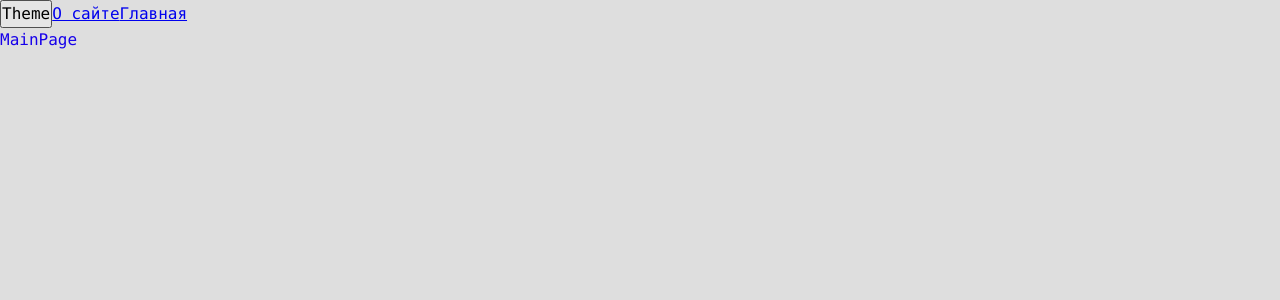
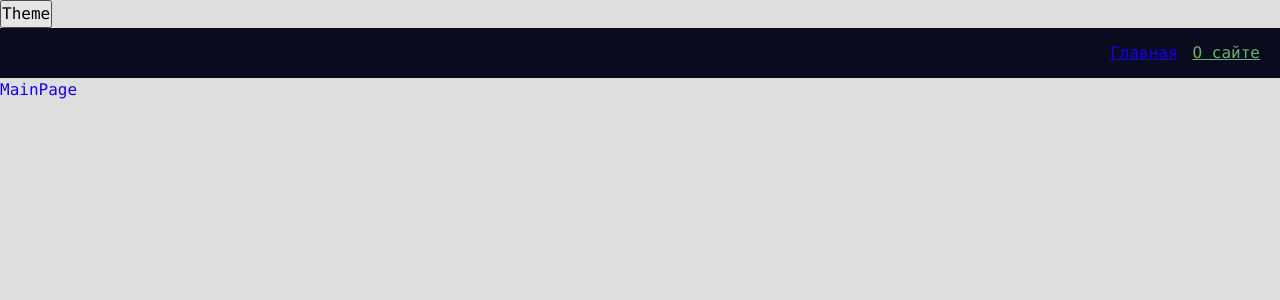
Before and after one commit to SergeyKazarinov/advanced-frontend, a React app: page / in a window 1280 px wide. Shown: the top 300 px of the page. Built offline with nearby package versions, Linux system fonts and the light colour scheme.

Commit message:
feat(navbar): add Navbar component
add shared ui - AppLink
add inverted colors for the links in thems

```diff
--- a/src/app/App.tsx
+++ b/src/app/App.tsx
@@ -1,7 +1,7 @@
-import { Link } from "react-router-dom";
 import { classNames } from "shared/lib/classNames/classNames";
 import { useTheme } from "app/providers/ThemeProvider";
 import { AppRouter } from "./providers/routing";
+import { Navbar } from "widgets/Navbar";
 
 const App = () => {
   const {theme, toggleTheme} = useTheme();
@@ -9,8 +9,7 @@ const App = () => {
   return (
     <div className={classNames('app', {}, [theme])}>
       <button onClick={toggleTheme}>Theme</button>
-      <Link to={'/about'}>О сайте</Link>
-      <Link to={'/'}>Главная</Link>
+      <Navbar />
       <AppRouter />
     </div>
   );
--- a/src/app/styles/themes/dark.scss
+++ b/src/app/styles/themes/dark.scss
@@ -1,7 +1,10 @@
 .app.dark {
   --bg-color: #0b0b1f;
+  --inverted-bg-color: #dedede;
 
   --primary-color: #6bb16b;
   --secondary-color: #b2cda9;
+  --inverted-primary-color: #1700ea;
+  --inverted-secondary-color: #678ef1;
 
 }
--- a/src/app/styles/themes/light.scss
+++ b/src/app/styles/themes/light.scss
@@ -1,7 +1,10 @@
 .app.light {
   --bg-color: #dedede;
+  --inverted-bg-color: #0b0b1f;
 
   --primary-color: #1700ea;
   --secondary-color: #255ce8;
+  --inverted-primary-color: #6bb16b;
+  --inverted-secondary-color: #b2cda9;
 
 }
--- a/src/app/styles/variables/global.scss
+++ b/src/app/styles/variables/global.scss
@@ -9,4 +9,7 @@
   --font-lint-l: 32px;
   --font-l: var(--font-size-l) / var(--font-lint-l) var(--font-family-main);
 
+
+  --navbar-height: 50px;
+
 }
--- a/src/shared/lib/classNames/classNames.ts
+++ b/src/shared/lib/classNames/classNames.ts
@@ -1,9 +1,9 @@
 type TMods = Record<string, boolean | string>
 
-export const classNames = (cls: string, mods:TMods, additional: string[]): string => {
+export const classNames = (cls: string, mods?:TMods, additional?: string[]): string => {
   return [
     cls,
-    ...additional,
+    ...additional.filter(Boolean),
     ...Object.entries(mods)
       .filter(([key, value]) => Boolean(value))
       .map(([key, value]) => key)
--- /dev/null
+++ b/src/shared/ui/AppLink/AppLink.module.scss
@@ -0,0 +1,11 @@
+.appLink {
+  color: var(--primary-color);
+}
+
+.primary {
+  color: var(--primary-color);
+}
+
+.secondary {
+  color: var(--inverted-primary-color);
+}
--- /dev/null
+++ b/src/shared/ui/AppLink/AppLink.tsx
@@ -0,0 +1,34 @@
+import { FC } from "react";
+import s from './AppLink.module.scss';
+import { Link, LinkProps } from "react-router-dom";
+import { classNames } from "shared/lib/classNames/classNames";
+
+export enum AppLinkThemeEnum {
+  PRIMARY = 'primary',
+  SECONDARY = 'secondary',
+}
+
+interface AppLinkProps extends LinkProps {
+  className?: string
+  theme?: AppLinkThemeEnum;
+}
+
+const AppLink: FC<AppLinkProps> = ({
+  theme  = AppLinkThemeEnum.PRIMARY,
+  className,
+  children,
+  to,
+  ...otherProps
+}) => {
+  return (
+    <Link
+      to={to}
+      className={classNames(s.appLink, {}, [className, s[theme]])}
+      {...otherProps}
+      >
+      {children}
+    </Link>
+  );
+}
+
+export default AppLink ;
--- /dev/null
+++ b/src/widgets/Navbar/index.ts
@@ -0,0 +1 @@
+export {default as Navbar} from "./ui/Navbar";
--- /dev/null
+++ b/src/widgets/Navbar/ui/Navbar.module.scss
@@ -0,0 +1,16 @@
+.navbar {
+  width: 100%;
+  height: var(--navbar-height);
+  background-color: var(--inverted-bg-color);
+  display: flex;
+  align-items: center;
+  padding: 20px;
+}
+
+.mainLink {
+  margin-right: 15px;
+}
+
+.links {
+  margin-left: auto;
+}
--- /dev/null
+++ b/src/widgets/Navbar/ui/Navbar.tsx
@@ -0,0 +1,23 @@
+import { FC } from "react";
+import { Link } from "react-router-dom";
+import { classNames } from "shared/lib/classNames/classNames";
+import s from './Navbar.module.scss';
+import AppLink, { AppLinkThemeEnum } from "shared/ui/AppLink/AppLink";
+
+interface NavbarProps {
+  className?: string;
+
+}
+
+const Navbar: FC<NavbarProps> = ({ className }) => {
+  return (
+    <div className={classNames(s.navbar, {}, [])}>
+      <div className={s.links}>
+      <AppLink theme={AppLinkThemeEnum.PRIMARY} to={'/'} className={s.mainLink}>Главная</AppLink>
+      <AppLink theme={AppLinkThemeEnum.SECONDARY} to={'/about'}>О сайте</AppLink>
+      </div>
+    </div>
+  );
+}
+
+export default Navbar;
```
